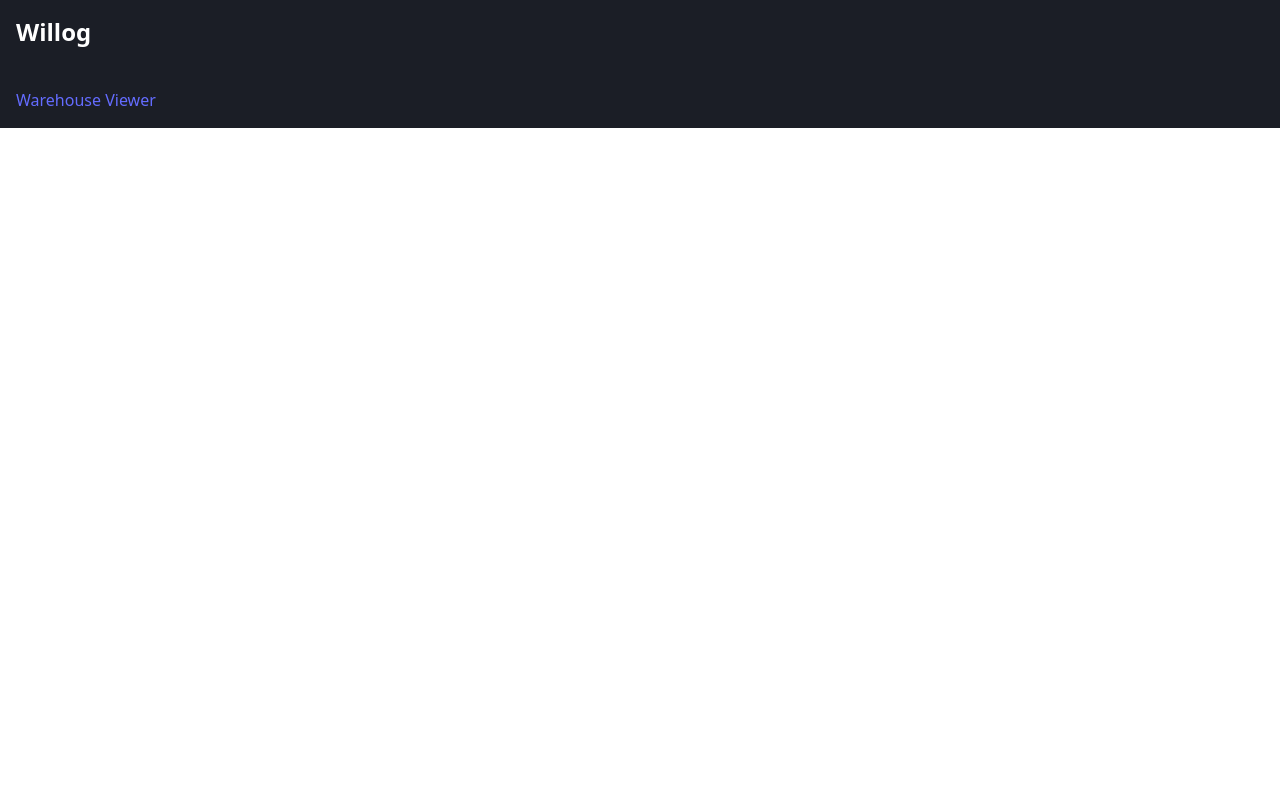
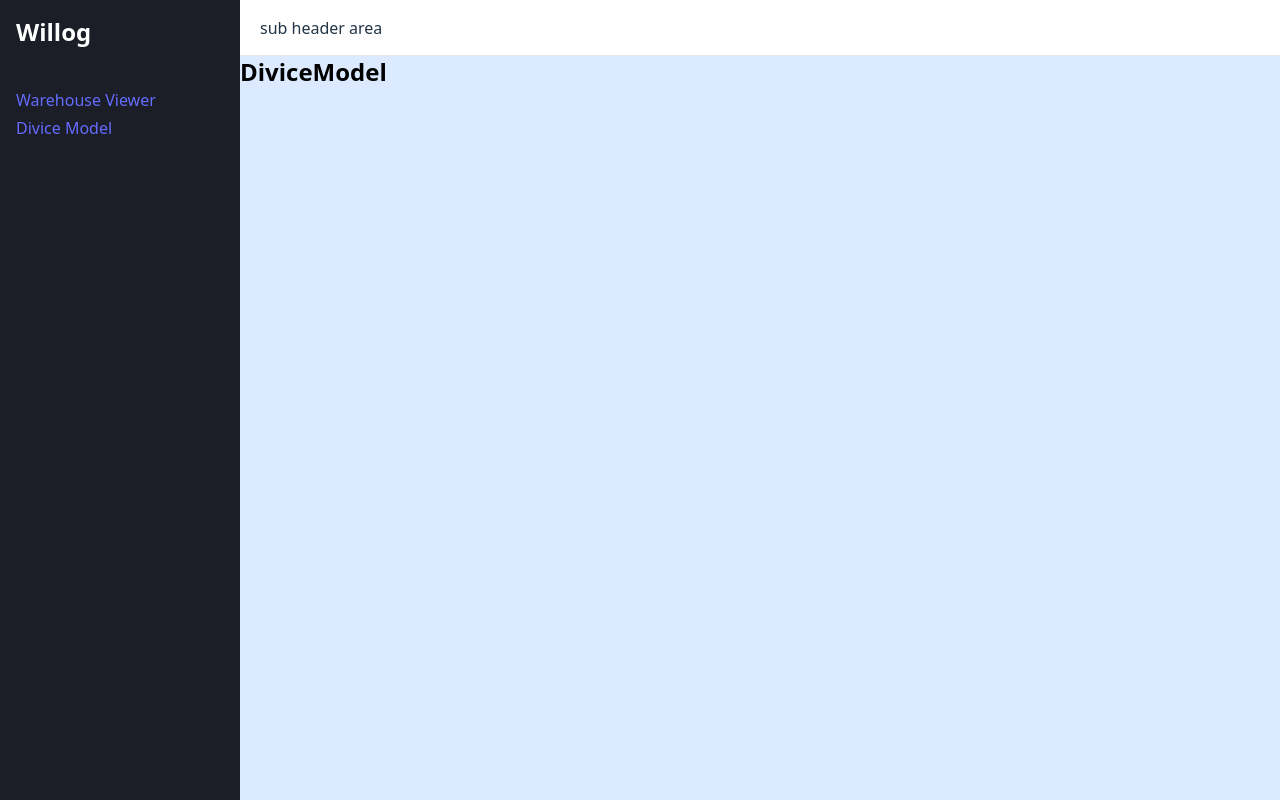
Before and after one commit to caryscho/bluepepper, a React (Vite) app: page /divice-model in a window 1280 px wide. Before the commit this address had no page. Built offline with nearby package versions, Linux system fonts and the light colour scheme.

Commit message:
feat: add DiviceModel page and update layout with new navigation link

```diff
--- a/src/app/ui/Layout.tsx
+++ b/src/app/ui/Layout.tsx
@@ -3,17 +3,20 @@ import "../../App.css";
 
 export default function Layout() {
     return (
-        <div className="flex">
-            <header className="flex flex-col p-4 w-full text-black bg-[#1b1e26] w-[240px] shrink-0">
+        <div className="flex h-screen">
+            <header className="flex flex-col p-4 h-screen text-black bg-[#1b1e26] w-[240px] shrink-0">
                 <h1 className="text-2xl font-bold text-white">Willog</h1>
 
                 <nav className="flex flex-col gap-1 mt-10">
                     <NavLink to="warehouse">Warehouse Viewer</NavLink>
+                    <NavLink to="divice-model">Divice Model</NavLink>
                 </nav>
             </header>
-            <div className="w-full">
-                <div className="flex items-center p-2 px-5 w-full h-14 border-b">sub header area</div>
-                <Outlet />
+            <div className="flex flex-col w-full h-screen">
+                <div className="flex items-center p-2 px-5 w-full h-14 border-b shrink-0">sub header area</div>
+                <div className="overflow-hidden flex-1">
+                    <Outlet />
+                </div>
             </div>
         </div>
     );
--- /dev/null
+++ b/src/entity/device/ui/DiviceModel.tsx
@@ -0,0 +1,9 @@
+const DiviceModel = () => {
+    return (
+        <div className="relative w-full h-full bg-blue-100">
+            <h4 className="text-2xl font-bold text-black">DiviceModel</h4>
+        </div>
+    );
+};
+
+export default DiviceModel;
--- a/src/router.tsx
+++ b/src/router.tsx
@@ -1,6 +1,7 @@
 import { createBrowserRouter, Navigate } from "react-router-dom";
 import Layout from "./app/ui/Layout";
 import WarehousePage from "./pages/warehouse/ui/WarehousePage";
+import DiviceModel from "./entity/device/ui/DiviceModel";
 
 function NotFoundPage() {
   return <div>404 - Page Not Found</div>;
@@ -24,8 +25,8 @@ export const router = createBrowserRouter([
         element: <WarehousePage />,
       },
       {
-        path: 'yay',
-        element: <HomePage/>
+        path: 'divice-model',
+        element: <DiviceModel/>
       },
       {
         path: "*",
```
